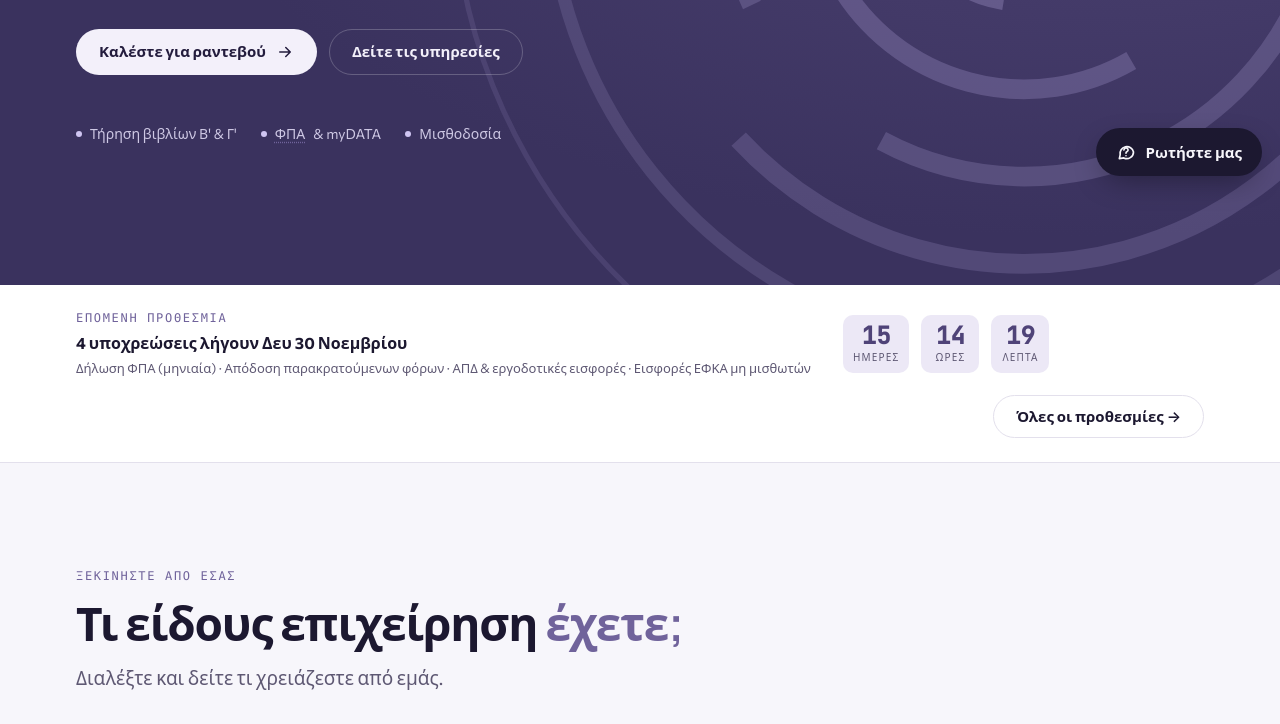
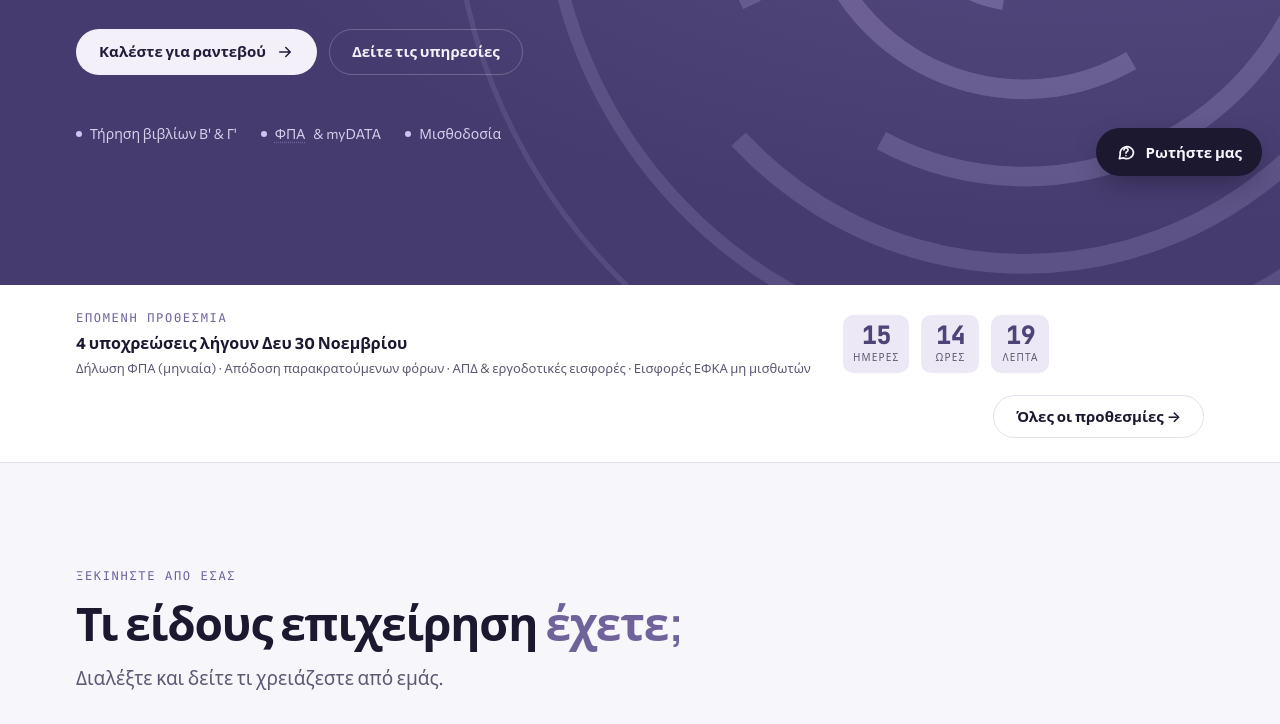
Before and after one commit to ACBOApps/acbo-site, a plain HTML site: page index.html in a window 1280 px wide. Shown: the part 606-1330 px from the top of the page. Drawn offline with Linux system fonts and the light colour scheme.

Commit message:
Χρώμα Γ (πιο ανοιχτό βαθύ μωβ)
Co-Authored-By: Claude Sonnet 5.5 <noreply@anthropic.com>
Claude-Session: https://claude.ai/code/session_01TTfqATi8aQJJ5m3Vrw3raR

```diff
--- a/index.html
+++ b/index.html
@@ -16,7 +16,7 @@
 :root{
   --bg:#F7F6FB; --surface:#FFFFFF; --fg:#1C1830; --muted:#5E5873; --line:#E3E0EC;
   --accent:#70639B; --accent-strong:#4F4378; --accent-soft:#ECE8F6; --on-accent:#FFFFFF;
-  --deep:#3A325E; --deep-2:#4C4272; --deep-fg:#F3F0FA; --deep-muted:#CEC8E4; --ring:#AA9FD4;
+  --deep:#453B6E; --deep-2:#584D83; --deep-fg:#F3F0FA; --deep-muted:#D6CFEA; --ring:#B4A9DB;
   --warm:#C9A86A; --ok:#2E7D5B; --shadow:0 1px 2px rgba(28,24,48,.06),0 8px 24px rgba(28,24,48,.07);
   --logo-light:block; --logo-dark:none;
   --f-display:"Manrope","Commissioner",system-ui,-apple-system,"Segoe UI",Roboto,sans-serif;
```
